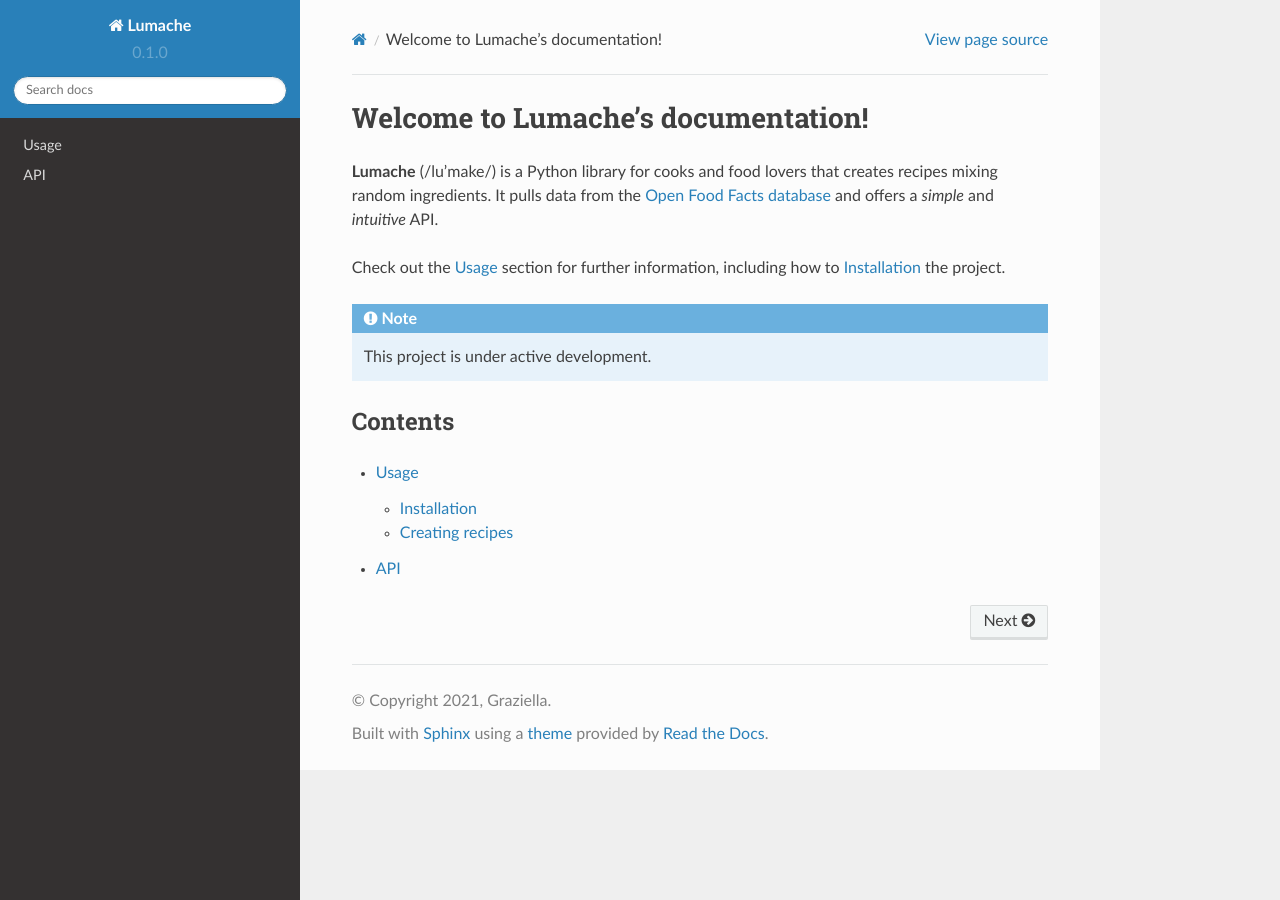
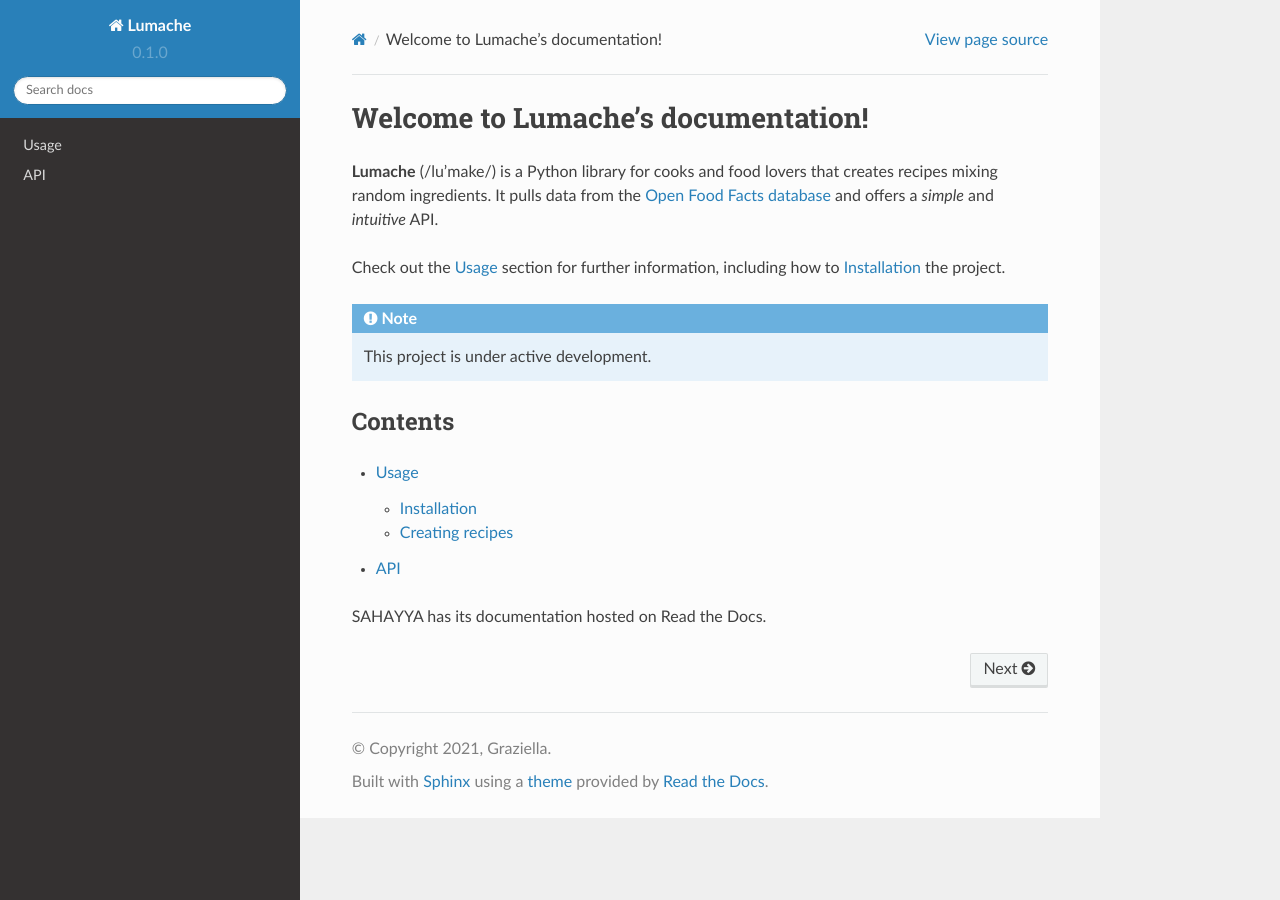
Before and after one commit to Astroakanksha24/SET5, a Sphinx documentation site: the page built from docs/source/index.rst, in a window 1280 px wide. Built offline with Sphinx 7.4.7 and the Read the Docs theme 2.0.0, drawn with Linux system fonts in a browser that asks for light colours.

Commit message:
newbranch

```diff
--- a/docs/source/index.rst
+++ b/docs/source/index.rst
@@ -20,3 +20,5 @@ Contents
 
    usage
    api
+
+SAHAYYA has its documentation hosted on Read the Docs.
```
